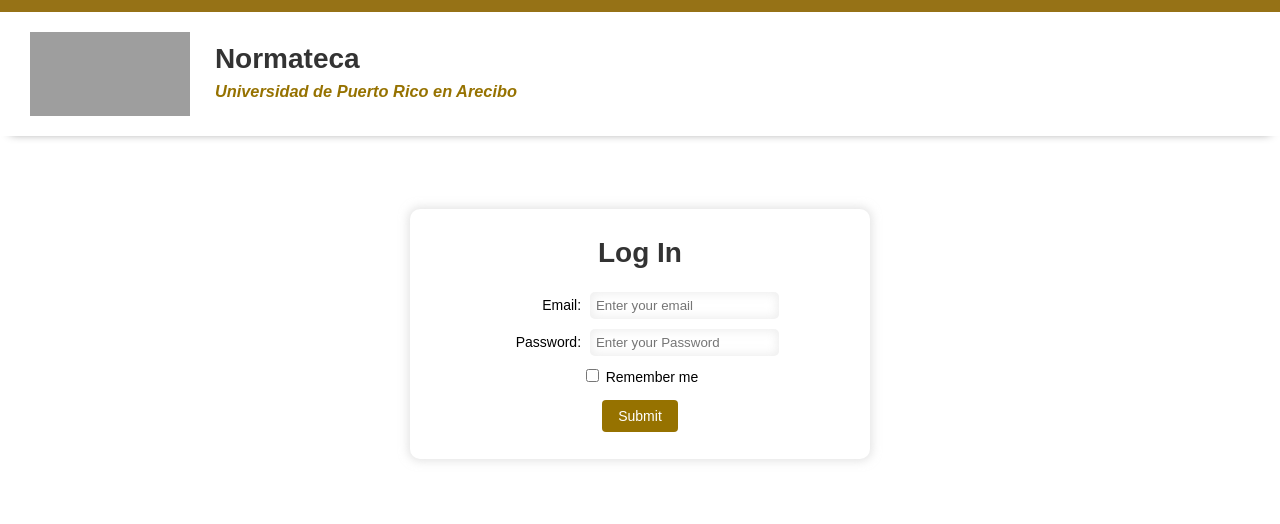
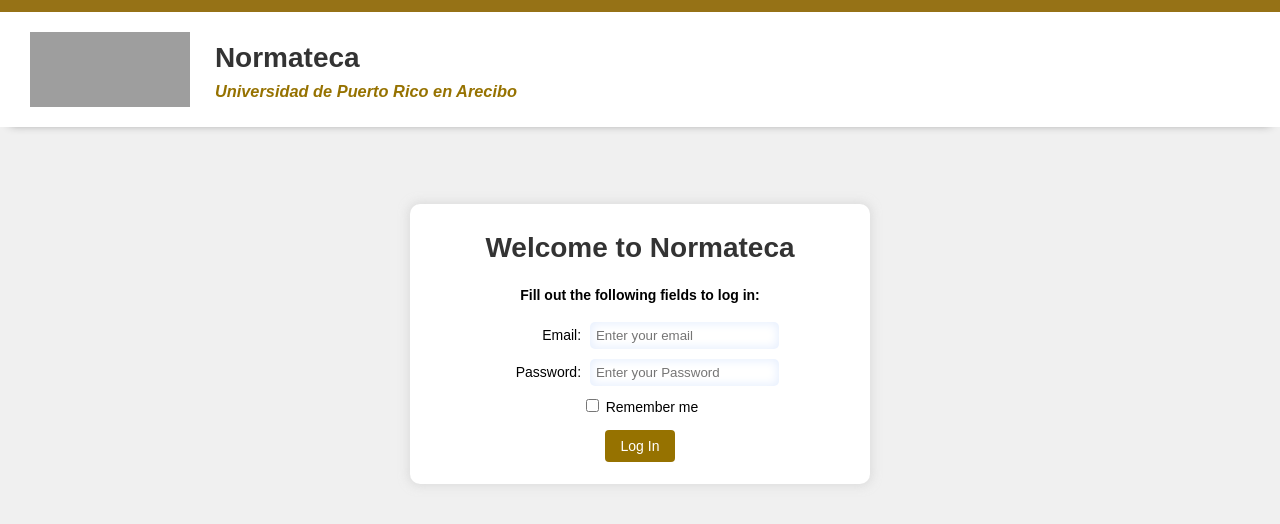
Before and after one commit to Mary0711/Normateca-Prototype, a PHP site: page /login.html in a window 1280 px wide. Shown: the top 524 px of the page. Run offline with PHP 8.4, Linux system fonts and the light colour scheme; grey boxes are pictures that could not be loaded.

Commit message:
login details changed

```diff
--- a/login.css
+++ b/login.css
@@ -2,10 +2,9 @@ body {
   margin: 0;
   padding: 0;
   height: 100%;
-  background-color: #645f5f;
   background-repeat: no-repeat;
   font-size: 14px;
-  background-color: #ffffff;
+  background-color: #f0f0f0;
 }
 
 * {
@@ -15,7 +14,7 @@ body {
 header {
   background-color: #ffffff;
   display: flex;
-  max-height: 90px;
+  max-height: 75px;
   color: #333333;
   border-top: 12px solid #967216;
   padding: 20px;
@@ -59,9 +58,10 @@ body {
 .loginForm {
   padding: 5px;
   width: 450px;
-  height: 240px;
+  height: 270px;
   justify-content: center;
   align-items: center;
+  background-color: #ffffff;
   box-shadow: 0px 0px 10px 2px rgba(204, 204, 204, 0.546);
   border-radius: 10px;
 }
@@ -80,7 +80,7 @@ body {
   border-radius: 5px;
   border: none;
   border-radius: 5px;
-  box-shadow: inset 0px 0px 10px 2px rgba(232, 232, 232, 0.76);
+  box-shadow: inset 0px 0px 10px 2px #e8f0fe;
   margin-bottom: 10px;
 }
 
--- a/login.html
+++ b/login.html
@@ -3,7 +3,7 @@
   <head>
     <meta charset="UTF-8" />
     <meta name="viewport" content="width=device-width, initial-scale=1.0" />
-    <title>Document</title>
+    <title>Normateca Log In</title>
   </head>
   <head>
     <meta charset="UTF-8" />
@@ -22,7 +22,9 @@
 
     <section class="login">
       <form class="loginForm">
-        <h1>Log In</h1>
+        <h1>Welcome to Normateca</h1>
+
+        <h4>Fill out the following fields to log in:</h4>
 
         <label for="email">Email: </label>
         <input
@@ -47,7 +49,7 @@
           <label for="Remember" id="remblbl">Remember me</label>
         </div>
 
-        <button class="btn" type="submit">Submit</button>
+        <button class="btn" type="submit">Log In</button>
       </form>
     </section>
   </body>
```
